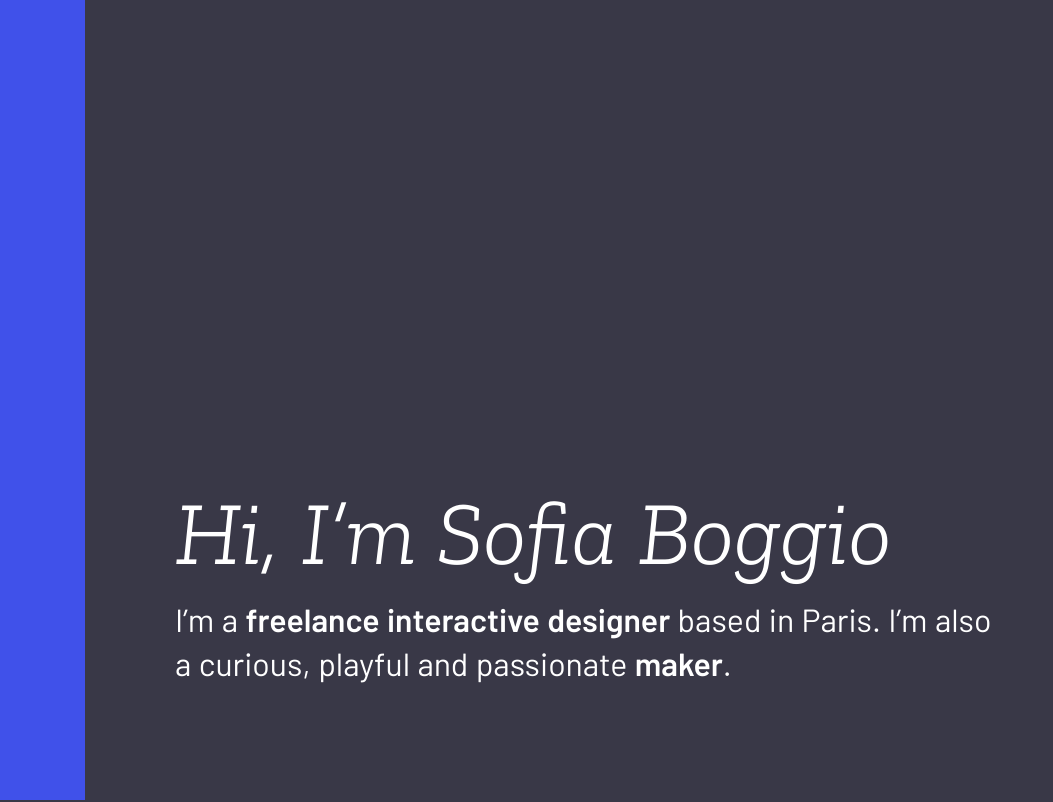
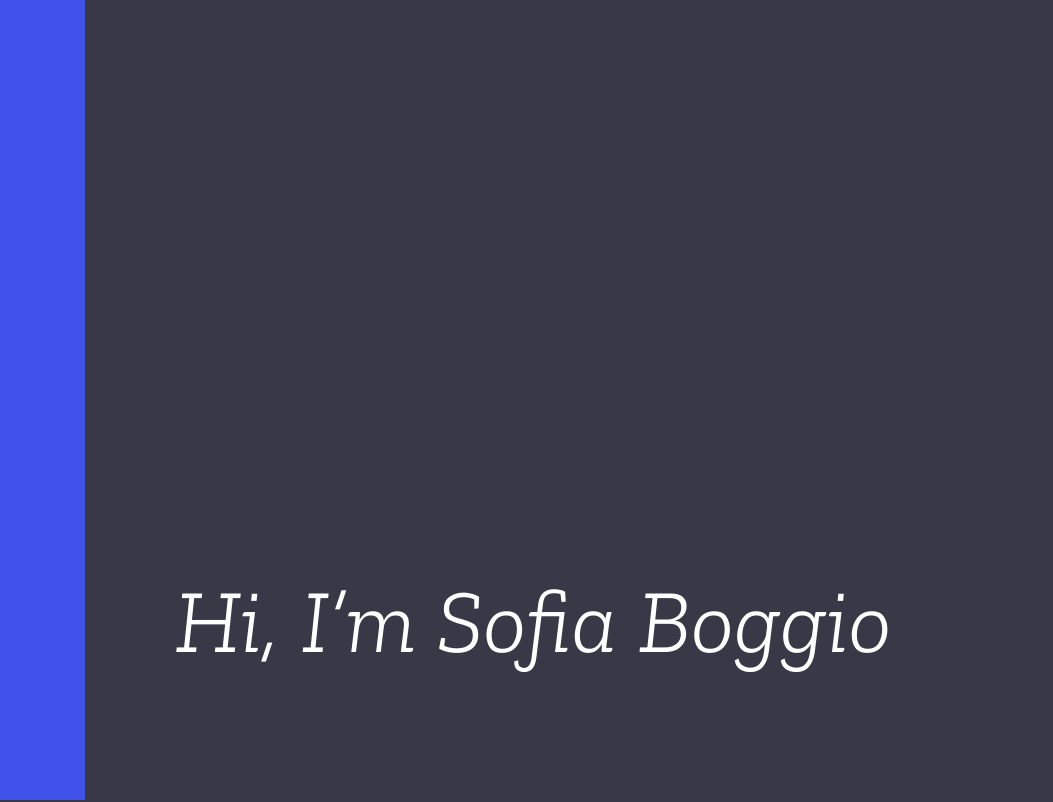
Before and after one commit to jfngoo/sofia-portfolio, a Nuxt app: page / in a window 1280 px wide. Shown: the top 802 px of the page, without its empty margins (0-1053 px from the left). Built offline with nearby package versions, Linux system fonts and the light colour scheme.

Commit message:
Set nuxt config to universal for full static generation

```diff
--- a/components/Intro.vue
+++ b/components/Intro.vue
@@ -4,20 +4,11 @@
       {{ $t('title') }}
     </h1>
 
-    <p class="subtitle" v-html="subtitle" />
+    <p class="subtitle" :v-html="$t('subtitle')" />
   </div>
 </template>
 
 <script>
-import DOMPurify from 'dompurify'
-
-export default {
-  computed: {
-    subtitle () {
-      return DOMPurify.sanitize(this.$t('subtitle'))
-    }
-  }
-}
 </script>
 
 <style lang="scss">
--- /dev/null
+++ b/layouts/error.vue
@@ -0,0 +1,28 @@
+<template>
+  <div class="container">
+    <h1 v-if="error.statusCode === 404">
+      Page not found
+    </h1>
+    <h1 v-else>
+      An error occurred
+    </h1>
+    <nuxt-link to="/">
+      Home page
+    </nuxt-link>
+  </div>
+</template>
+
+<script>
+export default {
+  props: {
+    error: {
+      type: Object,
+      default: () => {}
+    }
+  }
+}
+</script>
+
+<style scoped>
+
+</style>
--- a/nuxt.config.js
+++ b/nuxt.config.js
@@ -5,12 +5,15 @@ export default {
   ** Nuxt rendering mode
   ** See https://nuxtjs.org/api/configuration-mode
   */
-  mode: 'spa',
+  mode: 'universal',
   /*
   ** Nuxt target
   ** See https://nuxtjs.org/api/configuration-target
   */
   target: 'static',
+  generate: {
+    fallback: false
+  },
   /*
   ** Headers of the page
   ** See https://nuxtjs.org/api/configuration-head
--- a/package.json
+++ b/package.json
@@ -1,5 +1,6 @@
 {
   "name": "sofia-portfolio",
+  "description": "Sofia Boggio's portfolio",
   "version": "1.0.0",
   "private": true,
   "scripts": {
@@ -15,7 +16,6 @@
     "test:e2e": "cross-env TEST=e2e ava ./test/e2e/**/*"
   },
   "dependencies": {
-    "dompurify": "^2.0.12",
     "nuxt": "^2.13.0",
     "nuxt-i18n": "^6.12.2"
   },
--- a/pages/_id.vue
+++ b/pages/_id.vue
@@ -28,9 +28,11 @@
 
 <script>
 import InfoBar from '../components/InfoBar'
+
 export default {
   name: 'Project',
   components: { InfoBar },
+
   computed: {
     project () {
       return this.$i18n.messages[this.$i18n.locale].projects.find(x => x.id === this.$route.params.id)
```
Also changed, not shown: 1 other file (tests, documents, lock files or other folders).
